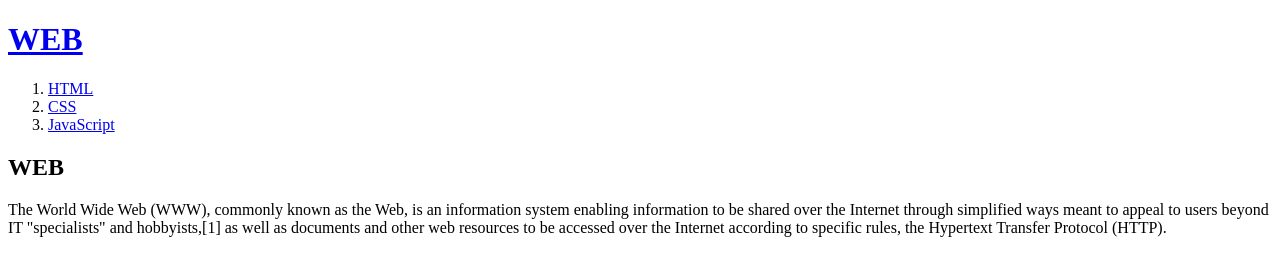
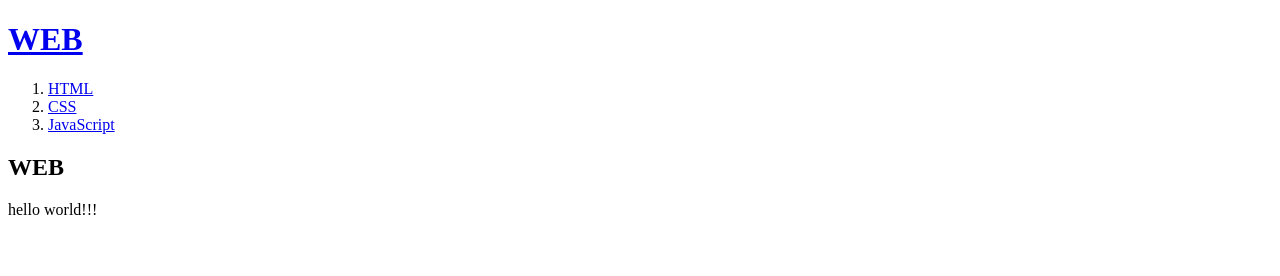
Before and after one commit to 9mskoo/my-first-web-site, a plain HTML site: page index.html in a window 1280 px wide. Drawn offline with Linux system fonts and the light colour scheme.

Commit message:
수정1차

```diff
--- a/index.html
+++ b/index.html
@@ -14,7 +14,7 @@
 
     <h2>WEB</h2>
     <p>
-        The World Wide Web (WWW), commonly known as the Web, is an information system enabling information to be shared over the Internet through simplified ways meant to appeal to users beyond IT "specialists" and hobbyists,[1] as well as documents and other web resources to be accessed over the Internet according to specific rules, the Hypertext Transfer Protocol (HTTP).
+        hello world!!!
     </p>
 </body>
 </html>
```
